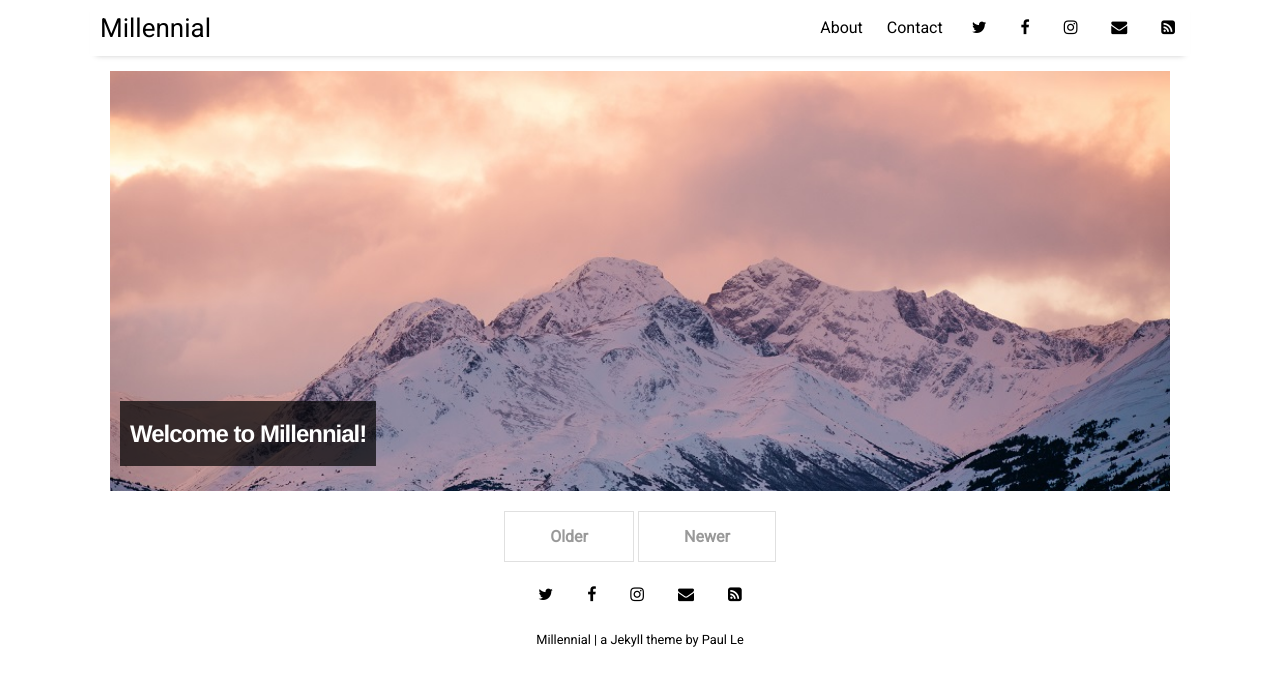
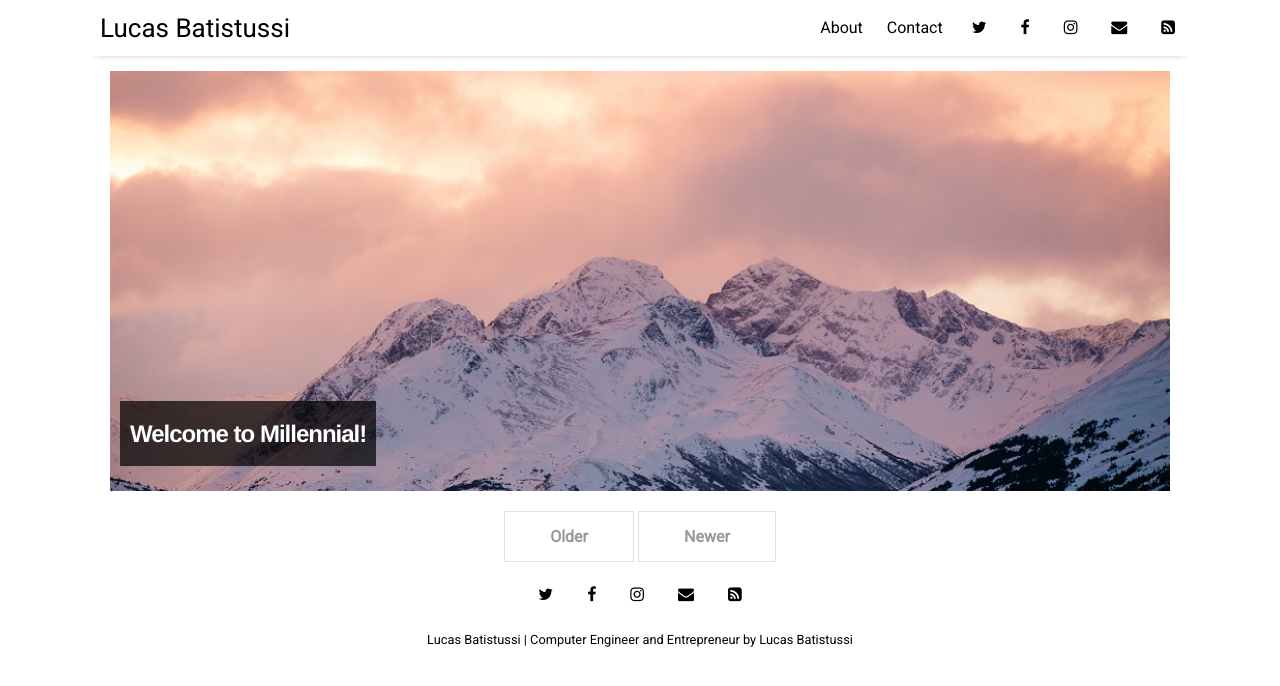
Before and after one commit to lucasrpb/lucasrpb.github.io, a Jekyll site: the page built from index.html, in a window 1280 px wide. Shown: the top 686 px of the page. Built offline with Jekyll 4.4.1, drawn with Linux system fonts in a browser that asks for light colours; nearby versions of some CDN libraries; the list of posts is cut into pages by our own code.

Commit message:
adapting some things...

```diff
--- a/_data/authors.yml
+++ b/_data/authors.yml
@@ -1,3 +1,3 @@
 primary:
-  name: "Paul Le"
-  twitter: paululele
+  name: "Lucas Batistussi"
+  twitter: lucasrpb
--- a/_data/settings.yml
+++ b/_data/settings.yml
@@ -1,5 +1,5 @@
-title:  "Millennial"
-tagline: "a Jekyll theme"
+title:  "Lucas Batistussi"
+tagline: "Computer Engineer and Entrepreneur"
 description:
 
 # Authors documented under _data
```
Also changed, not shown: assets/img/arctic-1.jpg (deleted), assets/img/arctic-2.jpg (deleted), assets/img/arctic-3.jpg (deleted), assets/img/arctic-5.jpg (deleted), assets/img/city-1.jpg (deleted), assets/img/city-2.jpg (deleted), assets/img/city-3.jpg (deleted), assets/img/city-4.jpg (deleted), assets/img/cuba-1.jpg (deleted), assets/img/cuba-2.jpg (deleted), assets/img/cuba-3.jpg (deleted), assets/img/cuba-4.jpg (deleted), assets/img/demo.jpg (deleted), assets/img/nature-1.jpg (deleted), 1 more files.
